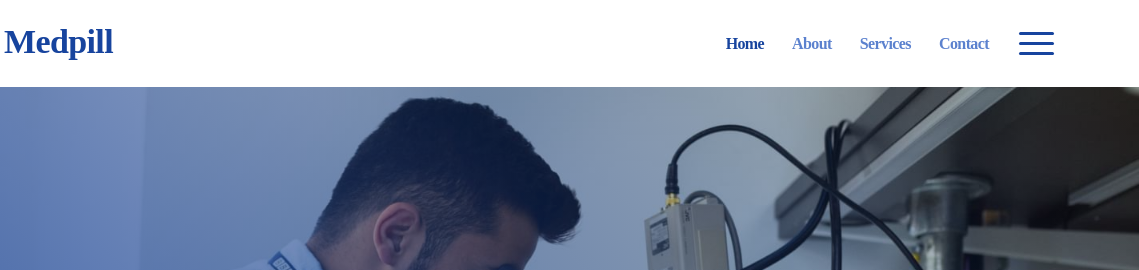
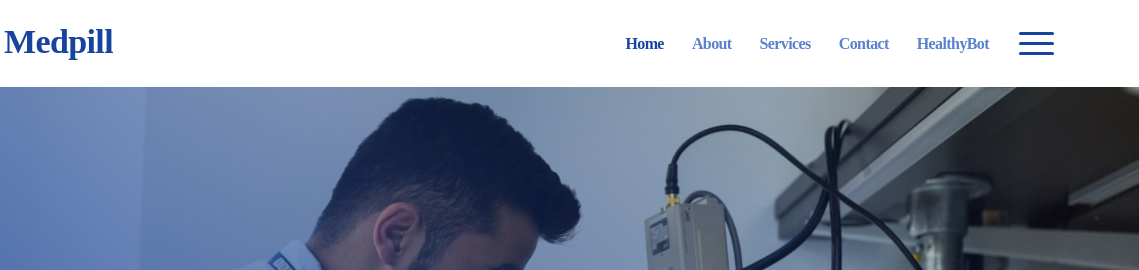
Before and after one commit to Sowmya177/Medpill, a plain HTML site: page index.html in a window 1280 px wide. Shown: the top 270 px of the page, 141-1280 px from the left. Drawn offline with Linux system fonts and the light colour scheme; a script that the page names is missing; a web font is replaced by a local one.

Commit message:
Update index.html

```diff
--- a/index.html
+++ b/index.html
@@ -40,6 +40,9 @@
           </li>
           <li class="nav-item">
             <a class="nav-link" href="contact.html">Contact</a>
+          </li>
+		 <li class="nav-item">
+            <a class="nav-link" href="healthybot.html">HealthyBot</a>
           </li>
         </ul>
       </div>
```
